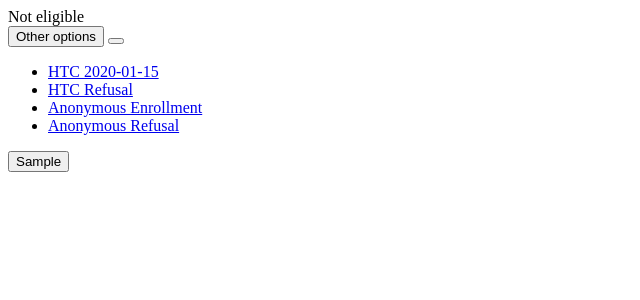
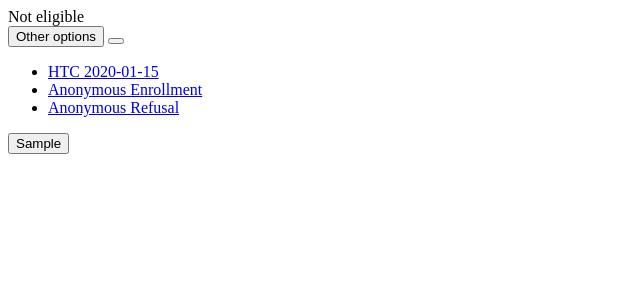
Before and after one commit to botswana-harvard/edc-enumeration, a Django app: template enumeration/templates/enumeration/dashboard/members/ineligible_options.html in a window 1280 px wide. Shown: the top 300 px of the page, without its empty margins (0-640 px from the left). Run offline with Django 3.2, Linux system fonts and the light colour scheme; the template is opened without the code that fills it: most values are stand-ins (such as "Sample title", 1, 10 or a date in 2020).

Commit message:
remove link to htc refusal as this is already catered for when adding htc member

```diff
--- a/enumeration/templates/enumeration/dashboard/members/ineligible_options.html
+++ b/enumeration/templates/enumeration/dashboard/members/ineligible_options.html
@@ -37,7 +37,6 @@
     </button>
     <ul class="dropdown-menu" role="menu">
       <li><a href="{{ wrapped.htc_member.href }}">{% if wrapped.htc_member.tracking_identifier %}<i class="fa fa-pencil"></i>{% else %}<i class="fa fa-plus"></i>{% endif %} HTC {{ wrapped.htc_member.report_datetime|date:"Y-m-d" }}</a></li>
-      <li><a href="{{ wrapped.htc_refusal.href }}"><i class="fa fa-plus"></i> HTC Refusal</a></li>
       <li>
         <a data-toggle="modal" data-target="#anonymousModal2" href="#">
         <span class="text text-danger"><i class="fa fa-user-secret"></i>
```
